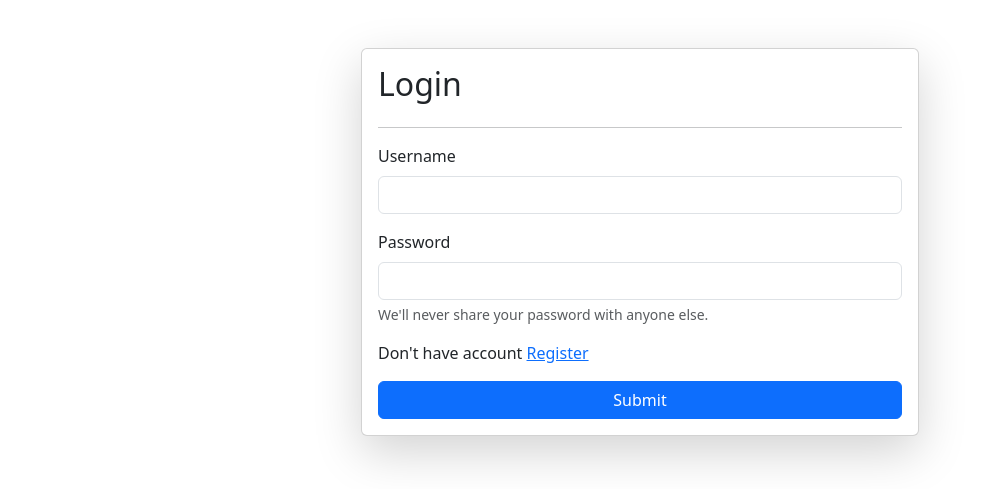
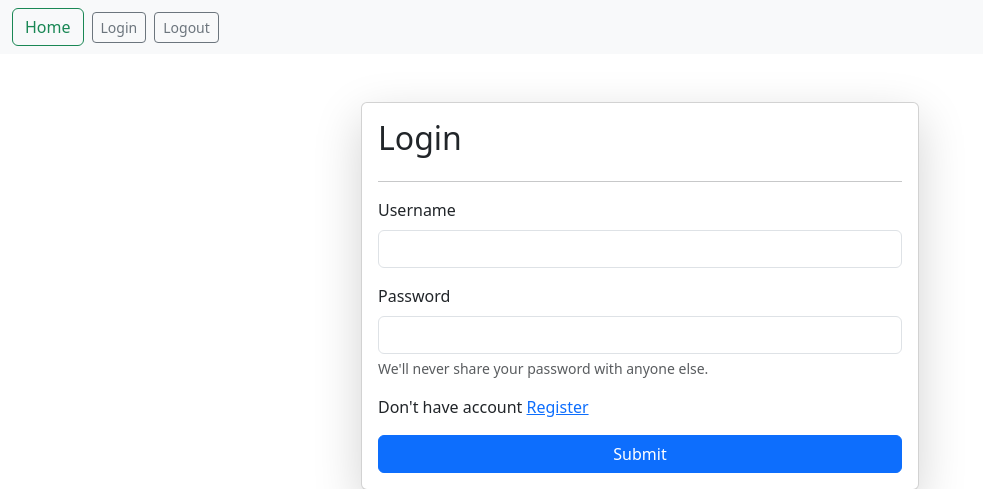
Before and after one commit to Prachi290223/book-reveiw, a Django app: page /login/ in a window 1280 px wide. Shown: the top 489 px of the page, without its empty margins (0-983 px from the left). Run offline with Django 5.2, Linux system fonts and the light colour scheme.

Commit message:
created form.py file

```diff
--- a/books/forms.py
+++ b/books/forms.py
@@ -1,7 +1,13 @@
 from django import forms
 from .models import *
+from django.contrib.auth.forms import UserCreationForm,AuthenticationForm
 
 class BookForm(forms.ModelForm):
     class Meta:
         model = Books
         fields = '__all__'
+
+class ReviewForm(forms.ModelForm):
+    class Meta:
+        model =Review
+        fields =['comment','rating']
--- a/books/templates/base.html
+++ b/books/templates/base.html
@@ -12,6 +12,12 @@
     {% if request.user.is_authenticated %}
     <p> Welcome {{user.username}} ({{user.user_type}})</p>
     {% endif %}
+    <nav class="navbar bg-body-tertiary">
+        <form class="container-fluid justify-content-start">
+            <button class="btn btn-outline-success me-2" type="button">Home</button>
+            <button class="btn btn-sm btn-outline-secondary me-2" type="button">Login</button>
+            <button class="btn btn-sm btn-outline-secondary" type="button">Logout</button>
+        </form></nav>
 </body>
 </html>
 
```
